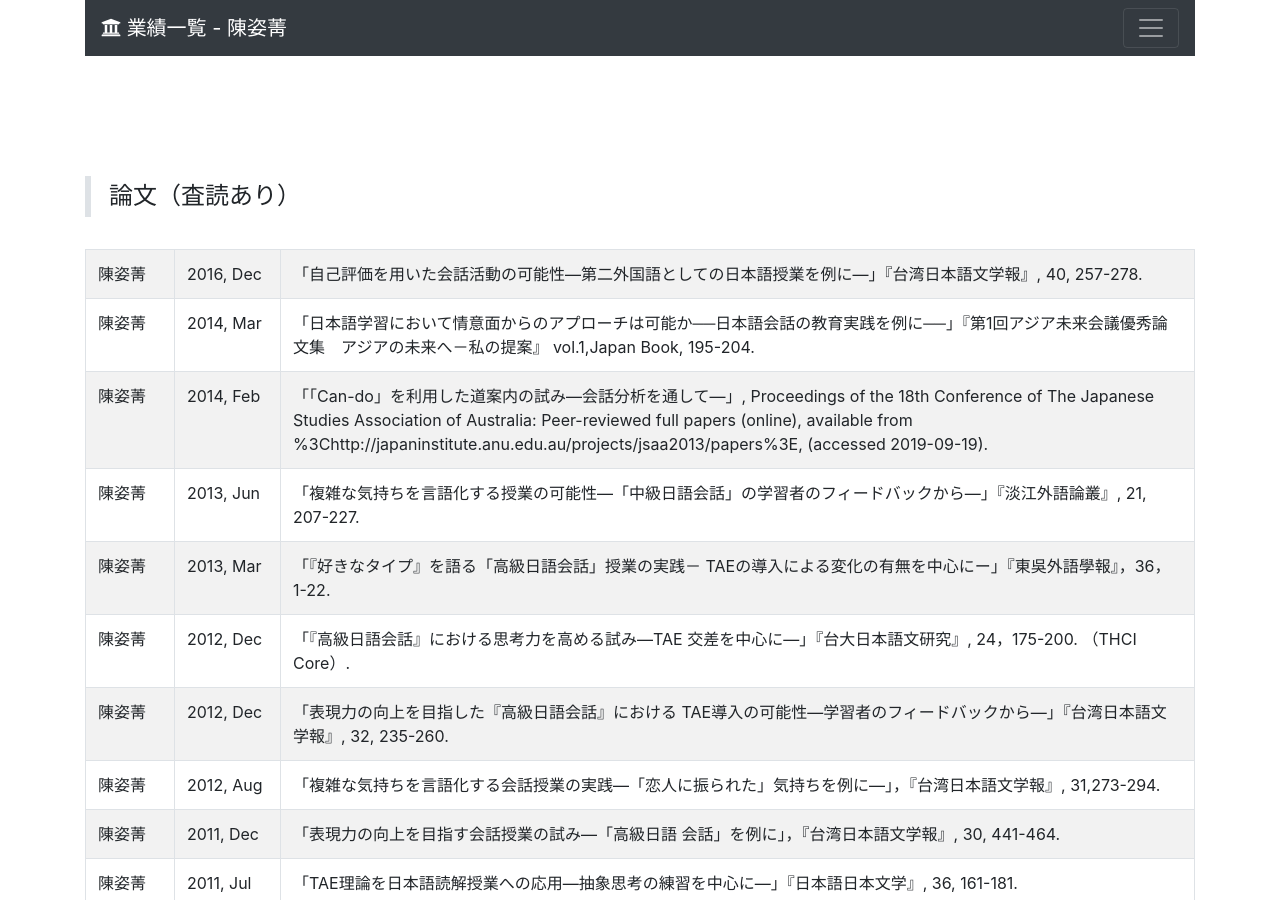
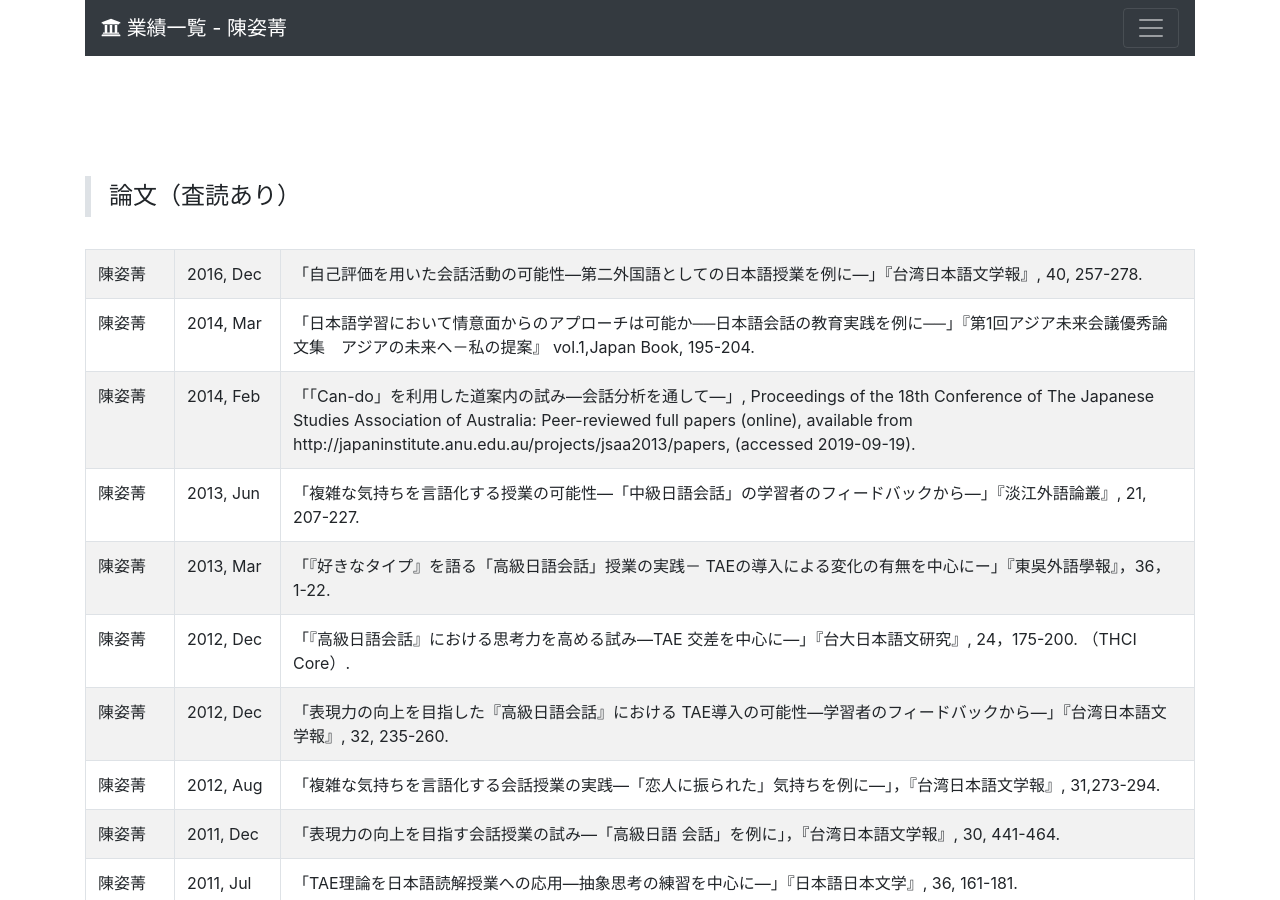
Before and after one commit to chentzuching/profile_ja, a Jekyll site: the page built from index.md, in a window 1280 px wide and 900 px high. Built offline with Jekyll 4.4.1, drawn with Linux system fonts in a browser that asks for light colours; nearby versions of some CDN libraries; some of the changed lines change nothing that is shown.

Commit message:
test
test

```diff
--- a/_data/papers.yml
+++ b/_data/papers.yml
@@ -8,7 +8,7 @@
 
 - name: 陳姿菁
   date: 2014, Feb
-  content: '「「Can-do」を利用した道案内の試み―会話分析を通して―」, Proceedings of the 18th Conference of The Japanese Studies Association of Australia: Peer-reviewed full papers (online),  available from %3Chttp://japaninstitute.anu.edu.au/projects/jsaa2013/papers%3E, (accessed 2019-09-19).'
+  content: '「「Can-do」を利用した道案内の試み―会話分析を通して―」, Proceedings of the 18th Conference of The Japanese Studies Association of Australia: Peer-reviewed full papers (online),  available from http://japaninstitute.anu.edu.au/projects/jsaa2013/papers, (accessed 2019-09-19).'
 
 - name: 陳姿菁
   date: 2013, Jun
```
